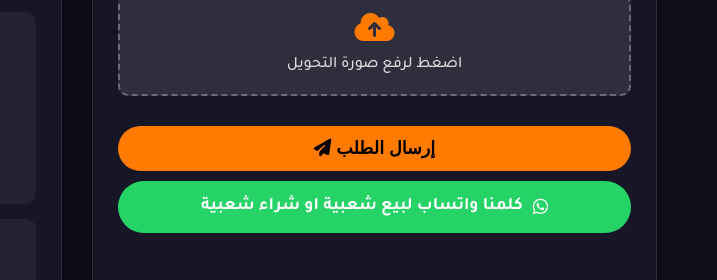
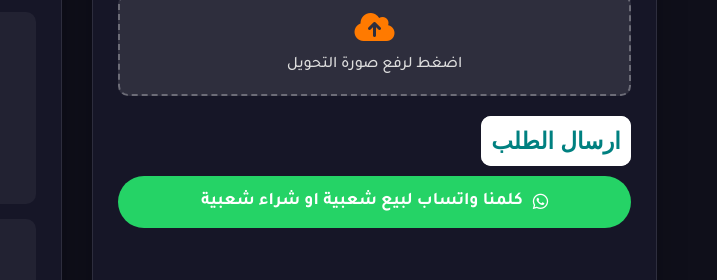
Before and after one commit to johnlatif16/king-store-esport, a website: page public/index.html in a window 1280 px wide. Shown: the part 1122-1402 px from the top of the page, 563-1280 px from the left. Drawn offline with Linux system fonts and the light colour scheme.

Commit message:
أول رفع

```diff
--- a/public/index.html
+++ b/public/index.html
@@ -473,6 +473,65 @@
         font-size: 2rem;
       }
     }
+    /* From Uiverse.io by Gaurav-WebDev */
+.button {
+  height: 50px;
+  width: 150px;
+  border: none;
+  border-radius: 10px;
+  cursor: pointer;
+  position: relative;
+  overflow: hidden;
+  transition: all 0.5s ease-in-out;
+}
+
+.button:hover {
+  box-shadow: .5px .5px 150px #252525;
+}
+
+.type1::after {
+  content: "تسلم يكبير";
+  height: 50px;
+  width: 150px;
+  background-color: #008080;
+  color: #fff;
+  position: absolute;
+  top: 0%;
+  left: 0%;
+  transform: translateY(50px);
+  font-size: 1.2rem;
+  font-weight: 600;
+  display: flex;
+  align-items: center;
+  justify-content: center;
+  transition: all 0.5s ease-in-out;
+}
+
+.type1::before {
+  content: "ارسال الطلب";
+  height: 50px;
+  width: 150px;
+  background-color: #fff;
+  color: #008080;
+  position: absolute;
+  top: 0%;
+  left: 0%;
+  transform: translateY(0px) scale(1.2);
+  font-size: 1.2rem;
+  font-weight: 600;
+  display: flex;
+  align-items: center;
+  justify-content: center;
+  transition: all 0.5s ease-in-out;
+}
+
+.type1:hover::after {
+  transform: translateY(0) scale(1.2);
+}
+
+.type1:hover::before {
+  transform: translateY(-50px) scale(0) rotate(120deg);
+}
   </style>
 </head>
 <body>
@@ -544,7 +603,7 @@
             </div>
           </div>
 
-          <button type="submit" class="btn">إرسال الطلب <i class="fas fa-paper-plane"></i></button>
+          <button class="button type1" type="submit" class="btn"><i class="fas fa-paper-plane"></i></button>
         </form>
 
         <a href="https://wa.me/201274445091" class="btn btn-whatsapp">
@@ -815,7 +874,7 @@
       }
 
       try {
-        const response = await fetch("https://store-king-esport-production-9362.up.railway.app/api/order", {
+        const response = await fetch("https://store-king-esport.vercel.app/api/order", {
           method: "POST",
           credentials: "include",
           body: formData
@@ -854,7 +913,7 @@
       };
 
       try {
-        const response = await fetch("https://store-king-esport-production-9362.up.railway.app/api/inquiry", {
+        const response = await fetch("https://store-king-esport.vercel.app/api/inquiry", {
           method: "POST",
           headers: {
             "Content-Type": "application/json"
@@ -898,7 +957,7 @@
       };
 
       try {
-        const response = await fetch("https://store-king-esport-production-9362.up.railway.app/api/suggestion", {
+        const response = await fetch("https://store-king-esport.vercel.app/api/suggestion", {
           method: "POST",
           headers: {
             "Content-Type": "application/json"
--- a/server.js
+++ b/server.js
@@ -22,7 +22,7 @@ const db = new sqlite3.Database("./data.db", sqlite3.OPEN_READWRITE | sqlite3.OP
 
 // إعدادات الميدل وير
 app.use(cors({
-  origin: ['http://localhost:3000', 'http://127.0.0.1:3000', 'https://store-king-esport-production-9362.up.railway.app'],
+  origin: ['http://localhost:3000', 'http://127.0.0.1:3000', 'https://store-king-esport.vercel.app'],
   credentials: true
 }));
 app.use(bodyParser.json());
```
Also changed, not shown: public/dashboard.html (+10 -10 lines), public/login.html (+1 -1 lines), 1 other file.
